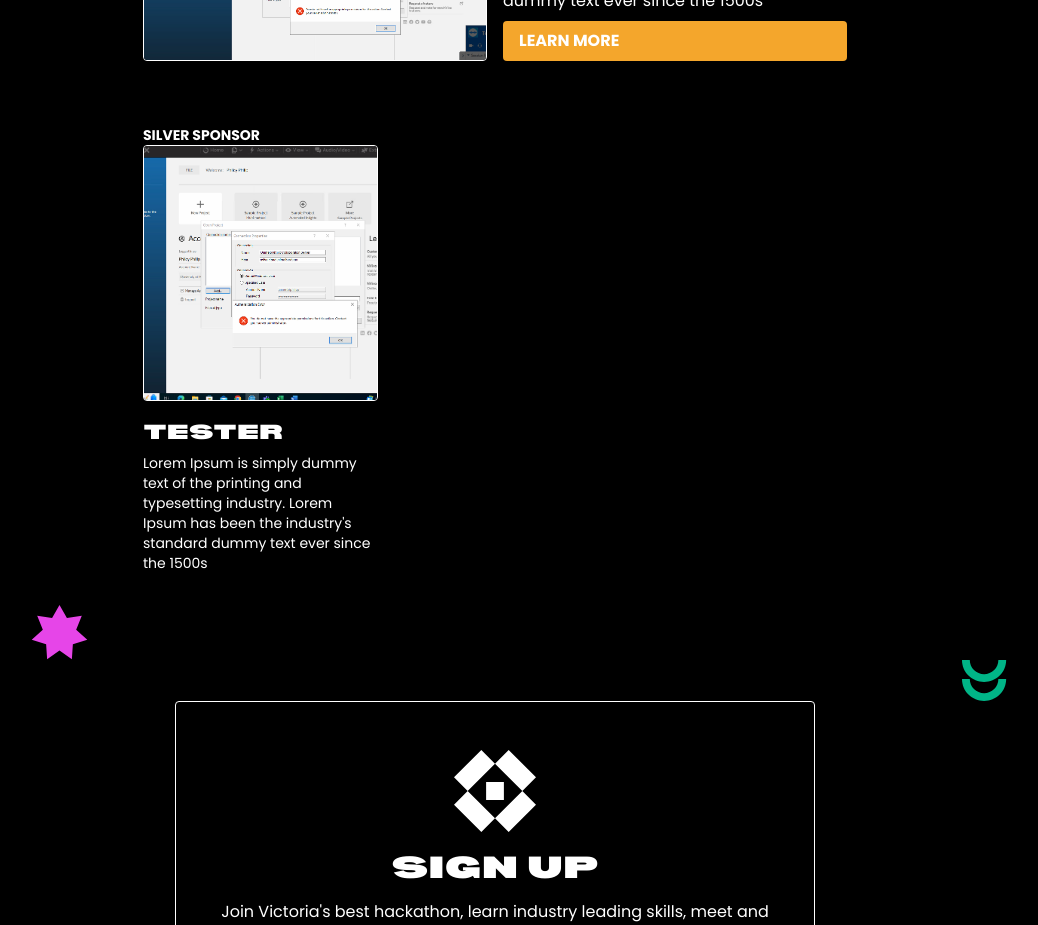
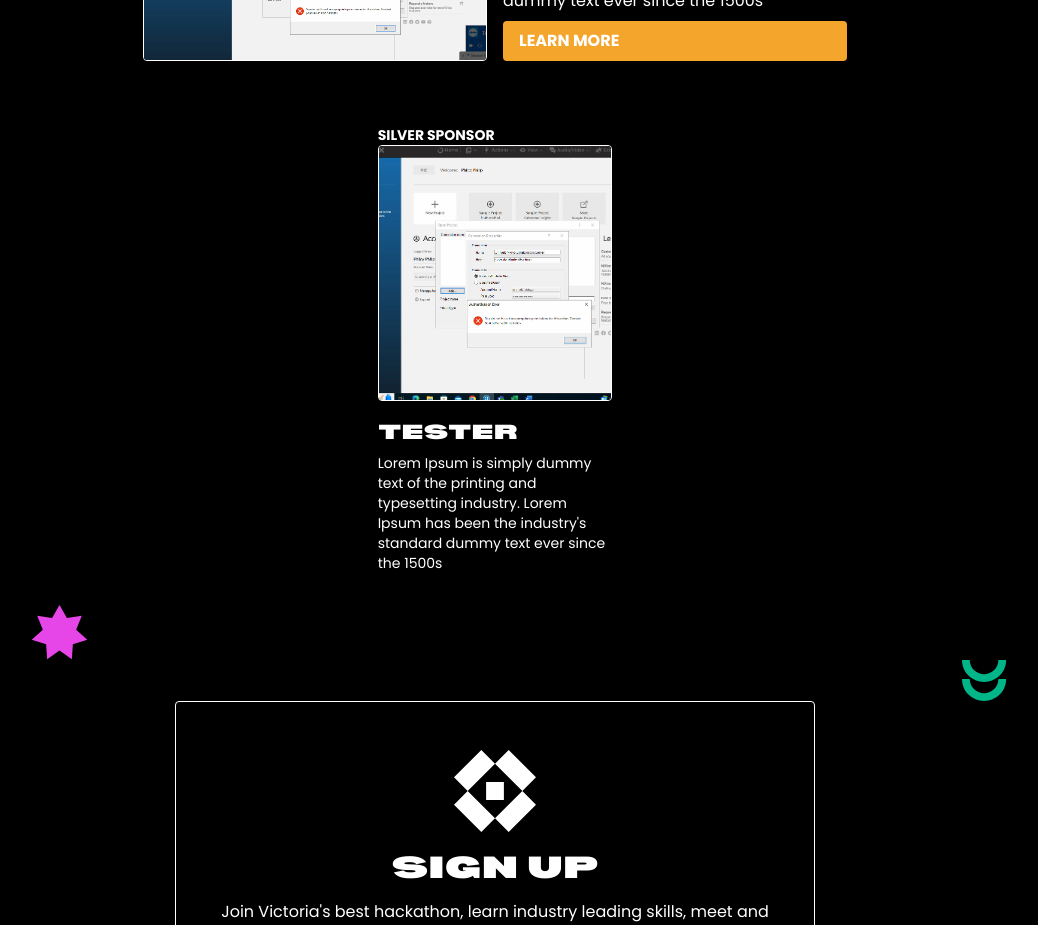
Before and after one commit to VictoriaHacks/VicHacks-site, a Next.js app: page / in a window 1280 px wide. Shown: the part 3980-4905 px from the top of the page, without its empty margins (145-1183 px from the left). Built offline with nearby package versions, Linux system fonts and the light colour scheme.

Commit message:
Updated sponsors grid to flex for centering

```diff
--- a/src/components/Sponsors/SilverSponsorBlock.tsx
+++ b/src/components/Sponsors/SilverSponsorBlock.tsx
@@ -11,7 +11,7 @@ export interface silverSponsorBlock {
 
 export default function SilverSponsorBlock(props: silverSponsorBlock) {
   return (
-    <div>
+    <div className="md:w-1/3 w-full sm:w-1/2">
       <p className="font-bold text-sm">SILVER SPONSOR</p>
       <div className="flex flex-col w-full gap-4">
         <div className="relative w-full h-64">
--- a/src/components/Sponsors/Sponsors.tsx
+++ b/src/components/Sponsors/Sponsors.tsx
@@ -44,7 +44,7 @@ export default function Sponsors() {
           return <GoldSponsorBlock {...value} key={index} />;
         })}
       </div>
-      <div className="grid grid-cols-1 sm:grid-cols-2 md:grid-cols-3 mt-16 px-8 sm:px-0">
+      <div className="flex flex-auto justify-center gap-8 mt-16 px-8 sm:px-0">
         {silverSponsors.map((value, index) => {
           return <SilverSponsorBlock {...value} key={index} />;
         })}
```
